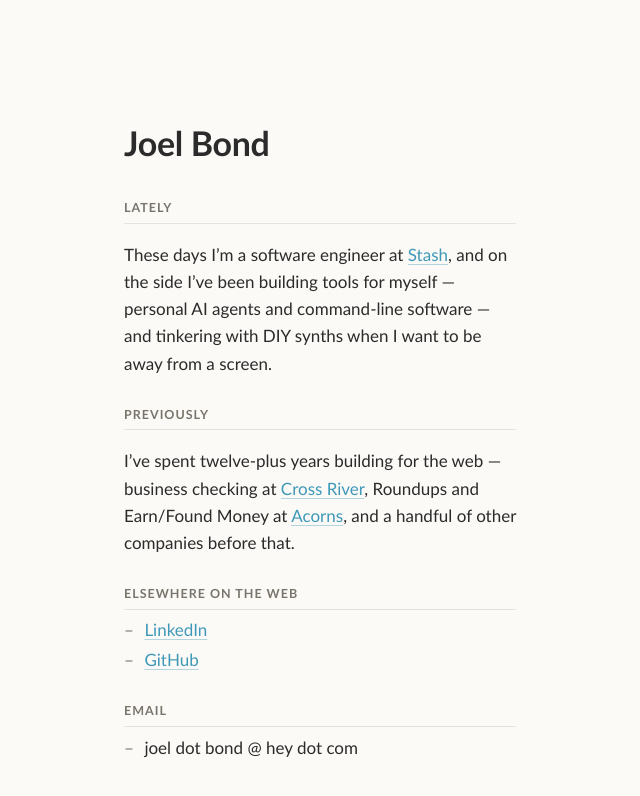
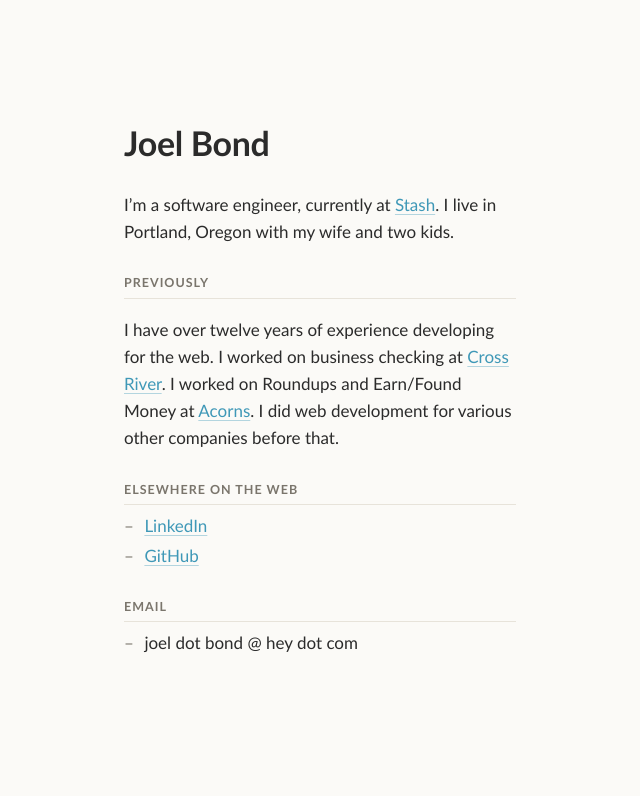
Before and after one commit to Joeltbond/joeltbond.github.io, a Jekyll site: the page built from index.markdown, in a window 1280 px wide. Shown: the top 796 px of the page, without its empty margins (320-960 px from the left). Built offline with Jekyll 4.4.1, drawn with Linux system fonts in a browser that asks for light colours.

Commit message:
Revert bio copy to original wording (keep visual refresh)

```diff
--- a/index.markdown
+++ b/index.markdown
@@ -3,13 +3,11 @@ layout: page
 title: Joel Bond
 ---
 
-### Lately
-
-These days I'm a software engineer at [Stash](https://www.stash.com), and on the side I've been building tools for myself — personal AI agents and command-line software — and tinkering with DIY synths when I want to be away from a screen.
+I'm a software engineer, currently at [Stash](https://www.stash.com). I live in Portland, Oregon with my wife and two kids.
 
 ### Previously
 
-I've spent twelve-plus years building for the web — business checking at [Cross River](https://www.crossriver.com), Roundups and Earn/Found Money at [Acorns](https://www.acorns.com), and a handful of other companies before that.
+I have over twelve years of experience developing for the web. I worked on business checking at [Cross River](https://www.crossriver.com). I worked on Roundups and Earn/Found Money at [Acorns](https://www.acorns.com). I did web development for various other companies before that.
 
 ### Elsewhere On the Web
 
```
Also changed, not shown: README.md.
